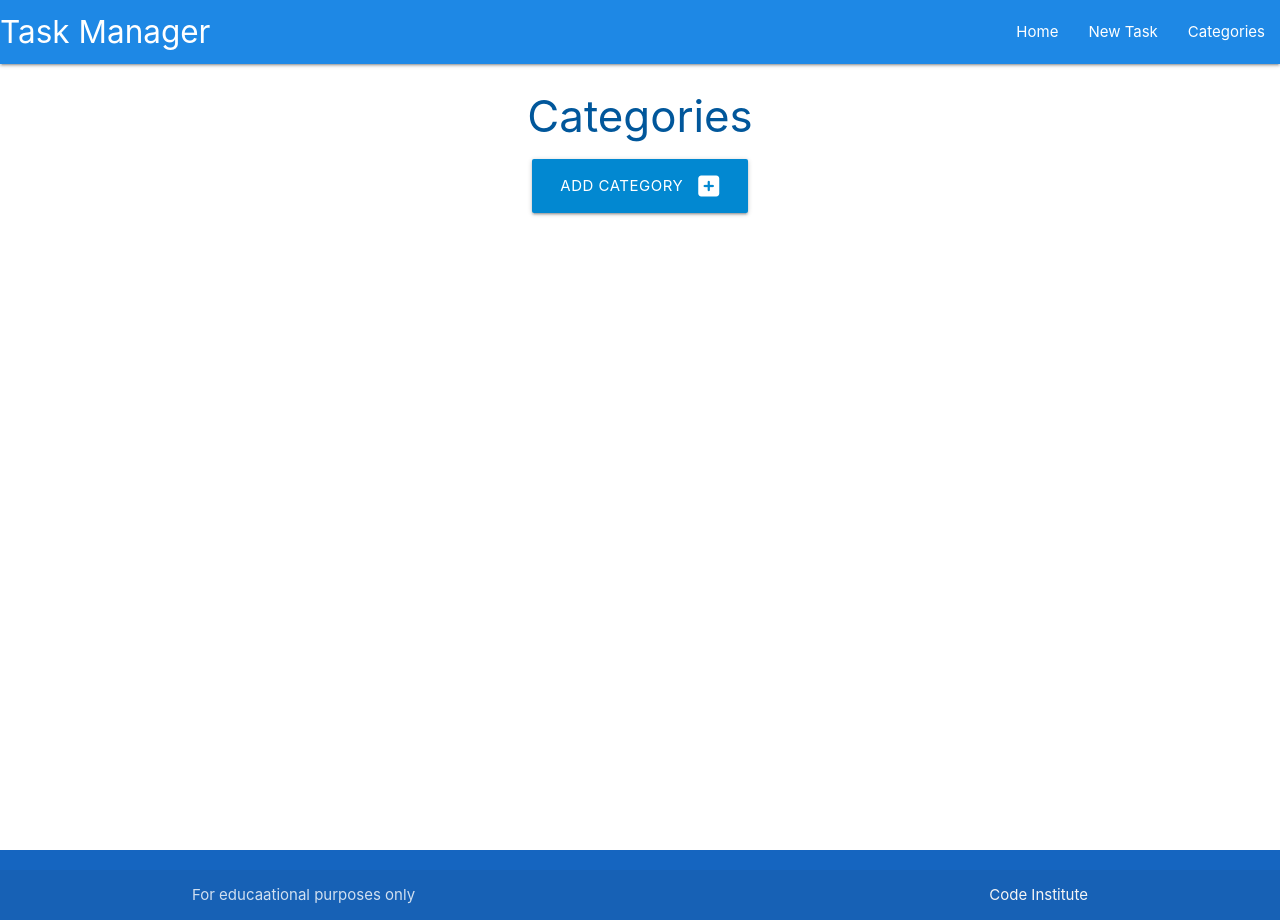
After one commit to Wulle91/taskmanager, a Flask app: page /categories in a window 1280 px wide. The commit adds this page. Run offline with Flask 3, Linux system fonts and the light colour scheme; some libraries are stand-ins or nearby versions.

Commit message:
Connect add categories function to database

```diff
--- a/taskmanager/routes.py
+++ b/taskmanager/routes.py
@@ -1,4 +1,4 @@
-from flask import render_template
+from flask import render_template, request, redirect, url_for
 from taskmanager import app, db
 from taskmanager.models import Category, Task
 
@@ -6,3 +6,16 @@ from taskmanager.models import Category, Task
 @app.route("/")
 def home():
     return render_template("tasks.html")
+
+@app.route("/categories")
+def categories():
+    return render_template("categories.html")
+
+@app.route("/add_category")
+def add_category():
+    if request.method == "POST":
+        category = Category(category_name = request.form.get("category_name"))
+        db.session.add()
+        db.session.commit()
+        return redirect(url_for("categories"))
+    return render_template("add_category.html")
--- a/taskmanager/templates/base.html
+++ b/taskmanager/templates/base.html
@@ -18,7 +18,7 @@
             <ul class="right hide-on-med-and-down">
                 <li><a href="{{ url_for('home') }}">Home</a></li>
                 <li><a href="#">New Task</a></li>
-                <li><a href="#">ategories</a></li>
+                <li><a href="{{ url_for('categories') }}">Categories</a></li>
             </ul>
             </div>
         </nav>
@@ -26,7 +26,7 @@
         <ul class="sidenav" id="mobile-demo">
             <li><a href="{{ url_for('home') }}">Home</a></li>
             <li><a href="#">New Task</a></li>
-            <li><a href="#">ategories</a></li>
+            <li><a href="{{ url_for('categories') }}">Categories</a></li>
         </ul>
     </header>
 
--- /dev/null
+++ b/taskmanager/templates/categories.html
@@ -0,0 +1,14 @@
+{% extends "base.html" %}
+{% block content %}
+
+<h3 class="light-blue-text text-darken-4 center-align">Categories</h3>
+
+<div class="row">
+    <div class="col s12 center-align">
+        <a href="{{ url_for('add_category')}}" class="btn-large light-blue darken-2">
+            Add Category <i class="fas fa-plus-square right"></i>
+        </a>
+    </div>
+</div>
+
+{% endblock %}
```
Also changed, not shown: taskmanager/templates/add_category.html (added, +26 -0 lines).
